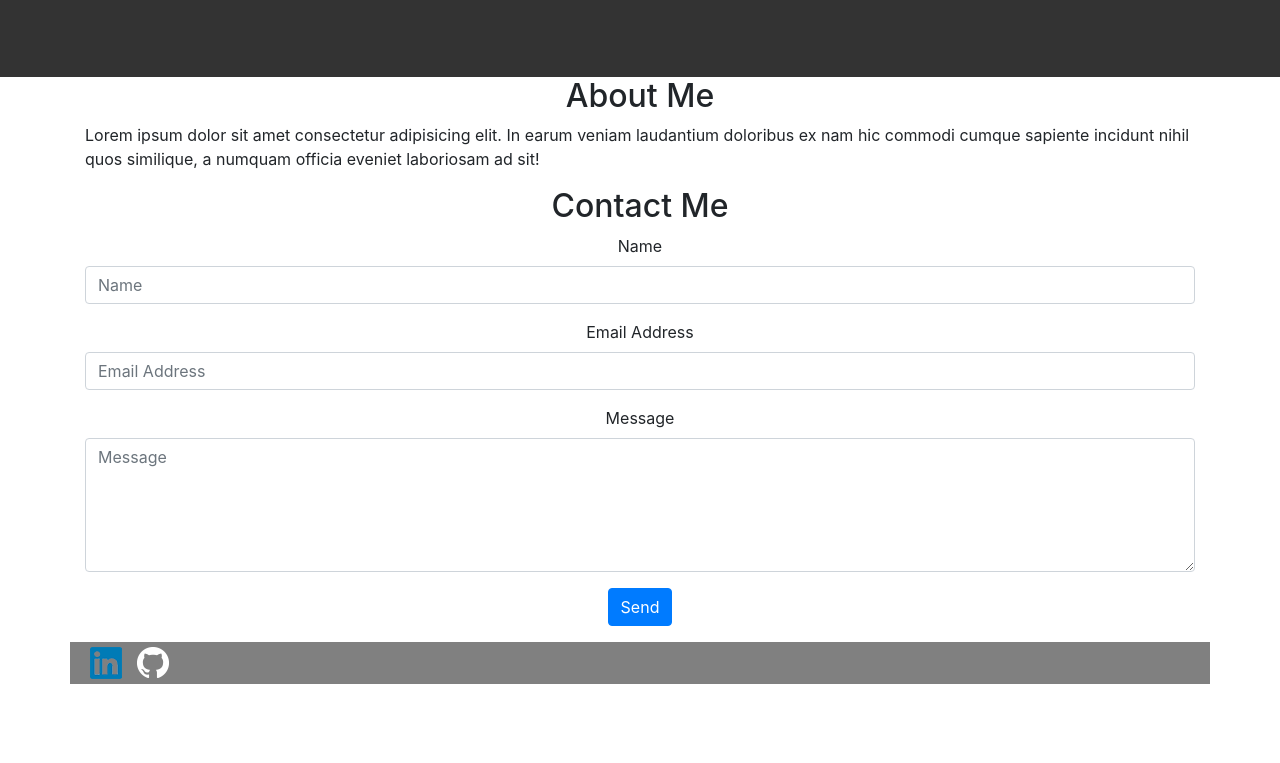
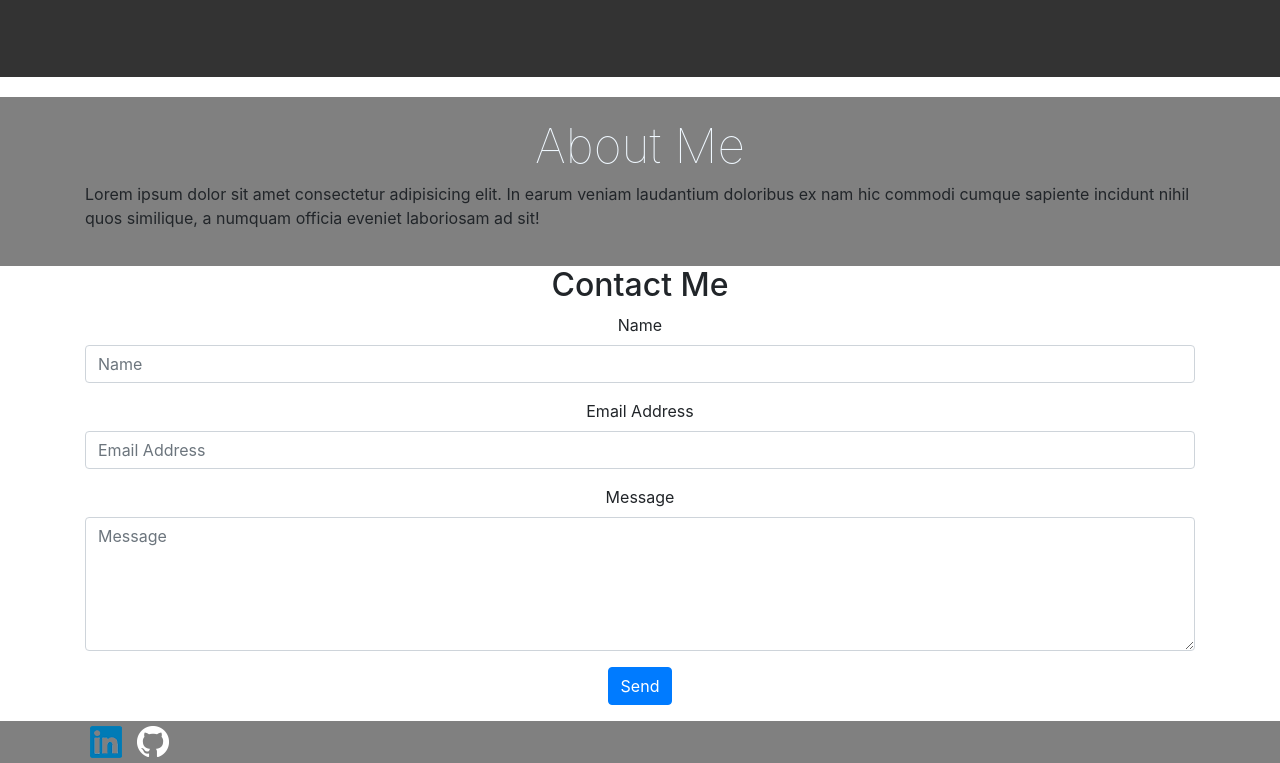
Before and after one commit to vmunson/portfolio, a website: page index.html in a window 1280 px wide. Shown: the part 772-1535 px from the top of the page. Before the commit the page ends 1456 px from the top, so only its background shows below. Drawn offline with nearby package versions, Linux system fonts and the light colour scheme; a web font is replaced by a local one.

Commit message:
updated about CSS

```diff
--- a/index.html
+++ b/index.html
@@ -164,8 +164,8 @@
     </section>
 
     <!-- Footer -->
-    <footer>
-        <div class="container footer">
+    <footer class="footer">
+        <div class="container ">
             <div class="row">
                 <div class="col">
                     <a href="https://www.linkedin.com/in/ginny-munson-38bb2b126/" target="_blank">
--- a/scss/_about.scss
+++ b/scss/_about.scss
@@ -0,0 +1,14 @@
+#about{
+    margin-top: 20px;
+    padding: 20px;
+    background-color: gray;
+}
+
+.about h2{
+    font-weight: 100;
+    font-size: 300%;
+    color: aliceblue;
+}
+.about p{
+    color: aliceblue;
+}
```
Also changed, not shown: css/main.css.
